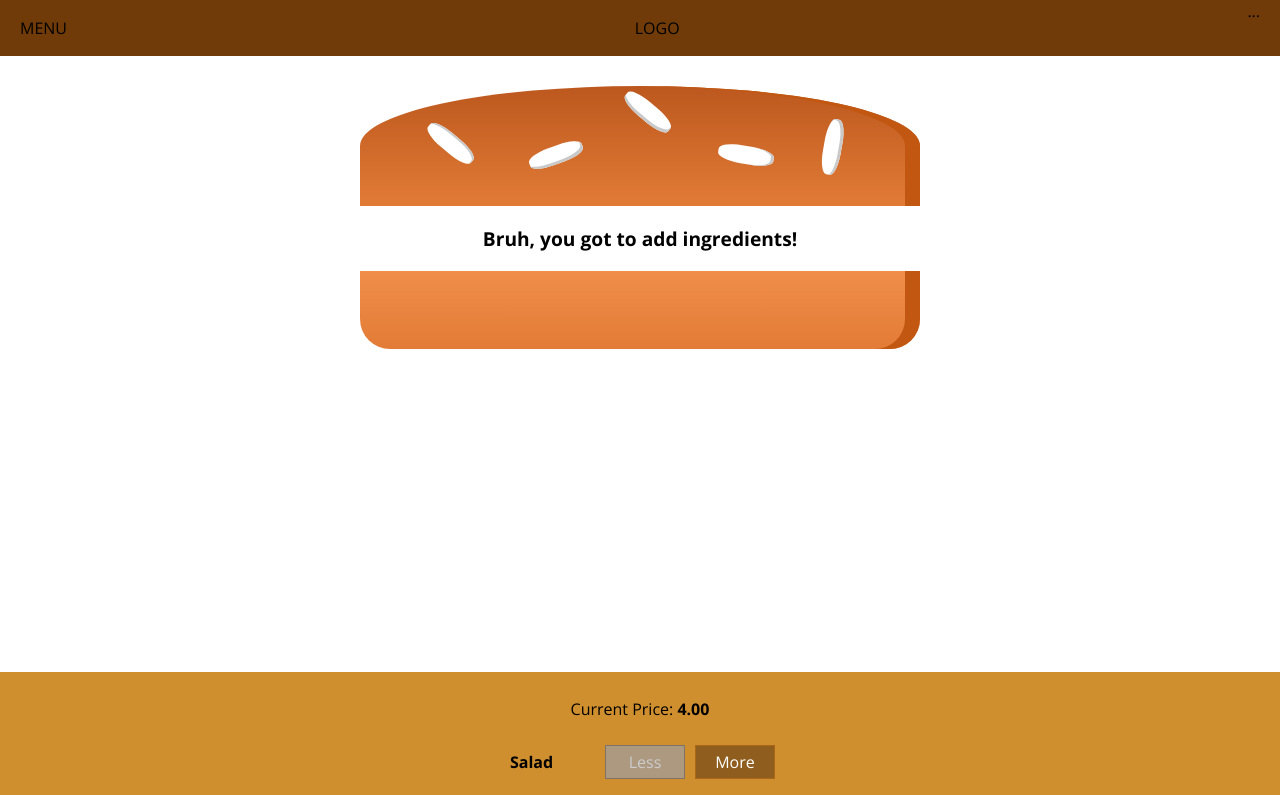
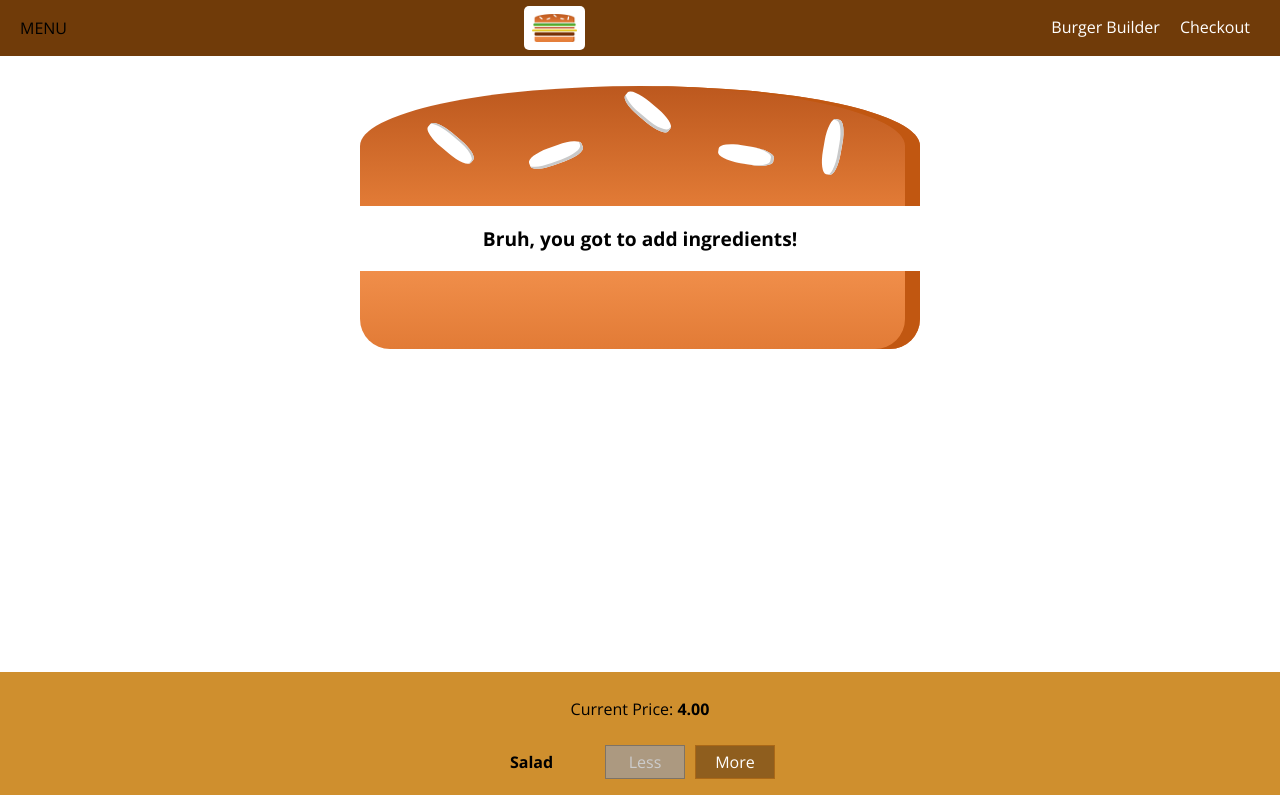
Before and after one commit to RodChris/BurgerBuilder, a React app in the folder burger-builder/: page / in a window 1280 px wide. Shown: the top 795 px of the page. Built offline with nearby package versions, Linux system fonts and the light colour scheme.

Commit message:
added logo and navigation items

```diff
--- /dev/null
+++ b/burger-builder/src/components/Logo/Logo.css
@@ -0,0 +1,11 @@
+.Logo {
+    background-color: white;
+    padding: 8px;
+    height: 80%;
+    box-sizing: border-box;
+    border-radius: 5px;
+}
+
+.Logo img {
+    height: 100%;
+}
--- /dev/null
+++ b/burger-builder/src/components/Logo/Logo.js
@@ -0,0 +1,14 @@
+import React from 'react';
+
+import burgerLogo from '../../assets/images/burger-logo.png';
+
+import classes from './Logo.css';
+
+const logo = () => (
+    <div className={classes.Logo}>
+        <img src={burgerLogo} alt='MyBurger' />
+    </div>
+)
+
+
+export default logo;
--- /dev/null
+++ b/burger-builder/src/components/Navigation/NavigationItems/NavigationItem/NavigationItem.css
@@ -0,0 +1,25 @@
+.NavigationItem {
+    margin: 0;
+    box-sizing: border-box;
+    display: flex;
+    height: 100%;
+    align-items: center;
+}
+
+.NavigationItem a {
+    color: white;
+    text-decoration: none;
+    height: 100%;
+    padding: 16px 10px;
+    border-bottom: 4px solid transparent;
+    box-sizing: border-box;
+    display: block;
+}
+
+.NavigationItem a:hover,
+.NavigationItem a:active,
+.NavigationItem a:active {
+    background-color: #8f5c2c;
+    border-bottom: 4px solid #40a4c8;
+    color: white;
+}
--- /dev/null
+++ b/burger-builder/src/components/Navigation/NavigationItems/NavigationItem/NavigationItem.js
@@ -0,0 +1,13 @@
+import React from 'react';
+
+import classes from './NavigationItem.css';
+
+const navigationItem = (props) => (
+    <li className={classes.NavigationItem}>
+        <a href={props.link}
+           className={props.active ? classes.active : null}>{props.children}
+        </a>
+    </li>
+);
+
+export default navigationItem;
--- /dev/null
+++ b/burger-builder/src/components/Navigation/NavigationItems/NavigationItems.css
@@ -0,0 +1,8 @@
+.NavigationItems {
+    margin: 0;
+    padding: 0;
+    list-style: none;
+    display: flex;
+    align-items: center;
+    height: 100%;
+}
--- /dev/null
+++ b/burger-builder/src/components/Navigation/NavigationItems/NavigationItems.js
@@ -0,0 +1,13 @@
+import React from 'react';
+
+import classes from './NavigationItems.css';
+import NavigationItem from './NavigationItem/NavigationItem';
+
+const navigationItems = () => (
+    <ul className={classes.NavigationItems}>
+        <NavigationItem link="/" active={true}>Burger Builder</NavigationItem>
+        <NavigationItem link="/">Checkout</NavigationItem>
+    </ul>
+);
+
+export default navigationItems
--- a/burger-builder/src/components/Navigation/Toolbar/Toolbar.js
+++ b/burger-builder/src/components/Navigation/Toolbar/Toolbar.js
@@ -1,13 +1,15 @@
-import React from 'react'
+import React from 'react';
 
-import classes from './Toolbar.css'
+import classes from './Toolbar.css';
+import Logo from '../../Logo/Logo';
+import NavigationItems from '../NavigationItems/NavigationItems';
 
 const toolbar = (props) => (
     <header className={classes.Toolbar}>
         <div>MENU</div>
-        <div>LOGO</div>
+        <Logo />
         <nav>
-            ...
+            <NavigationItems />
         </nav>
     </header>
 );
```
Also changed, not shown: burger-builder/src/assets/images/burger-logo.png (added).
